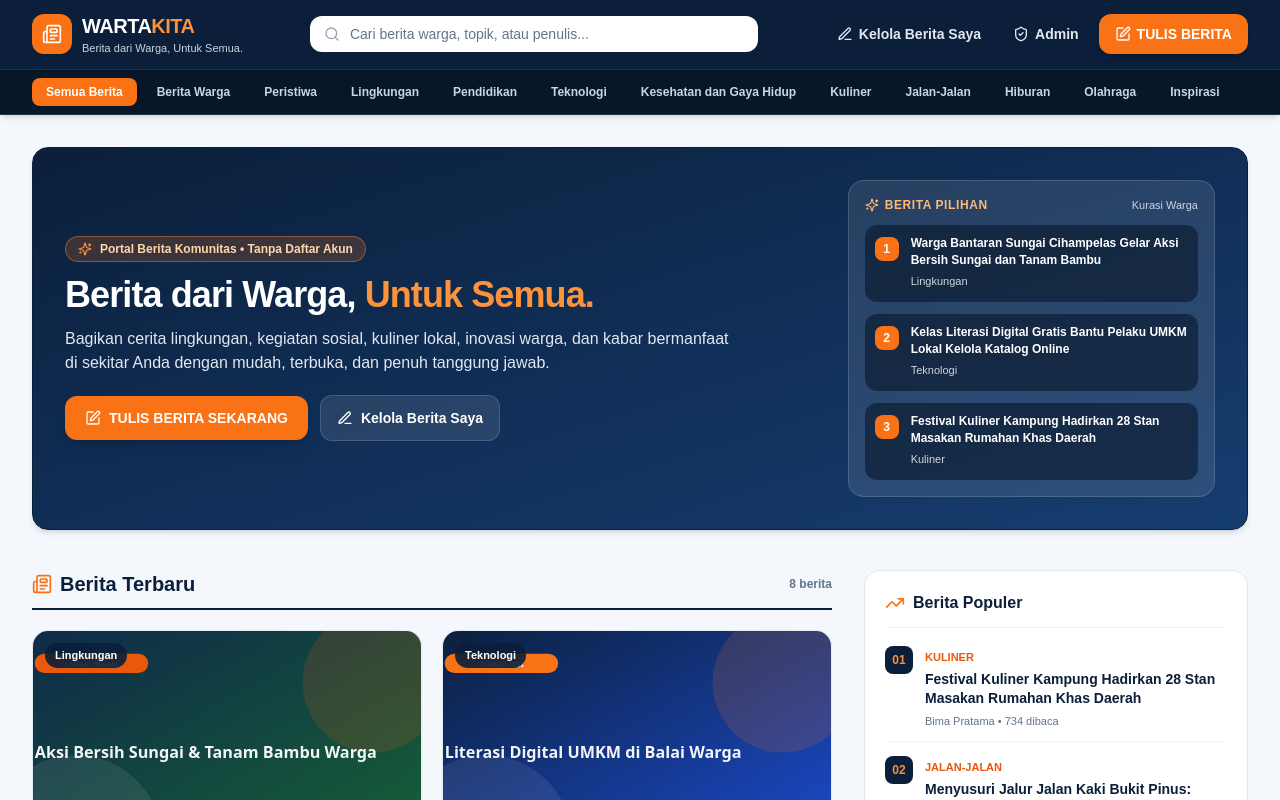
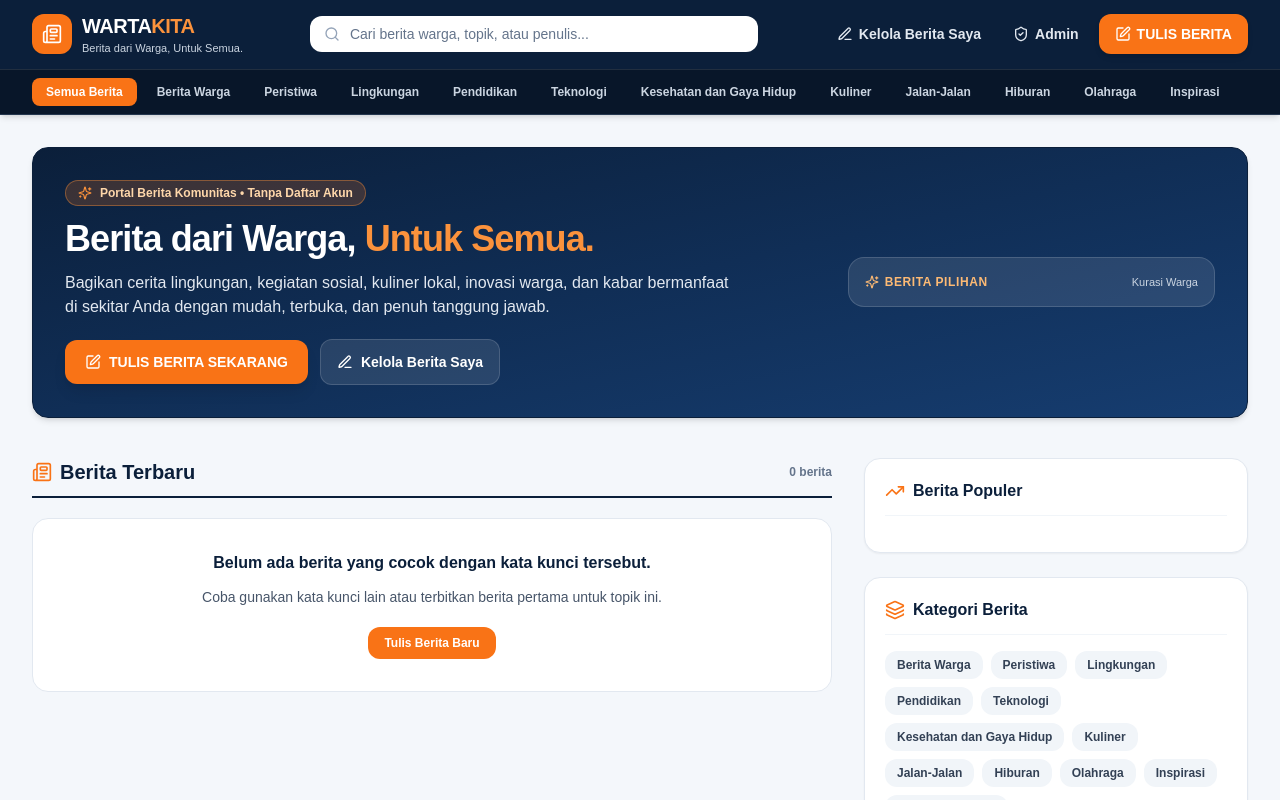
Before and after one commit to neobobon01-eng/wartakita, a React (Vite) app: page / in a window 1280 px wide. Shown: the top 800 px of the page. Built offline with nearby package versions, Linux system fonts and the light colour scheme.

Commit message:
Update App.tsx

```diff
--- a/src/App.tsx
+++ b/src/App.tsx
@@ -3045,11 +3045,11 @@ function Footer({ onNavigate, onSelectCategory, categories }) {
  * ============================================================================
  */
 export default function App() {
-  const [articles, setArticles] = useState(INITIAL_ARTICLES);
-  const [categories, setCategories] = useState(INITIAL_CATEGORIES);
-  const [activeView, setActiveView] = useState('home');
-  const [selectedCategory, setSelectedCategory] = useState('Semua');
-  const [selectedArticleId, setSelectedArticleId] = useState(INITIAL_ARTICLES[0].id);
+  const [articles, setArticles] = useState([]);
+const [categories, setCategories] = useState(INITIAL_CATEGORIES);
+const [activeView, setActiveView] = useState('home');
+const [selectedCategory, setSelectedCategory] = useState('Semua');
+const [selectedArticleId, setSelectedArticleId] = useState(null);
   const [searchQuery, setSearchQuery] = useState('');
   const [mobileMenuOpen, setMobileMenuOpen] = useState(false);
   const [isAdminAuthenticated, setIsAdminAuthenticated] = useState(false);
```
